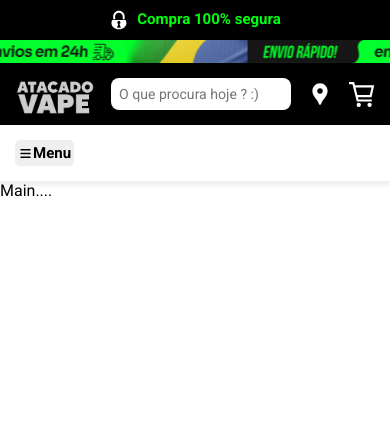
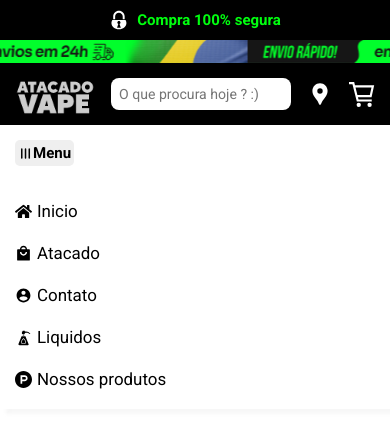
Before and after one commit to Arthursouzafut22/vape-shop, a React (Vite) app: page / in a window 390 px wide. Shown: the top 426 px of the page. Built offline with nearby package versions, Linux system fonts and the light colour scheme.

Commit message:
added accessibility to the mobile menu

```diff
--- a/src/Components/Header/Styles.ts
+++ b/src/Components/Header/Styles.ts
@@ -1,4 +1,4 @@
-import { styled, keyframes } from "styled-components";
+import { styled, keyframes, css } from "styled-components";
 
 const key = keyframes`
   from{
@@ -9,13 +9,17 @@
 }
 `;
 
+const flexItem = css`
+  display: flex;
+  align-items: center;
+`;
+
 export const Header = styled.header`
   max-width: 100%;
 `;
 
 export const DivPay = styled.div`
-  display: flex;
-  align-content: center;
+  ${flexItem};
   justify-content: center;
   gap: 0.5rem;
   background-color: #000000;
@@ -33,8 +37,7 @@
 `;
 
 export const WrapperBanner = styled.div`
-  display: flex;
-  align-items: center;
+  ${flexItem};
   animation: ${key} 15s linear infinite;
 
   img {
--- a/src/Components/LogoSearchCart/Styles.ts
+++ b/src/Components/LogoSearchCart/Styles.ts
@@ -9,7 +9,7 @@
   display: flex;
   align-items: center;
   justify-content: space-between;
-  gap: ${({ mobile }) => (mobile ? "16px" : "50px")};
+  gap: ${({ mobile }) => (mobile ? "1rem" : "3.13rem")};
   max-width: 1200px;
   margin: 0 auto;
 
@@ -27,8 +27,8 @@
 
     div {
       display: flex;
+      align-items: start;
       flex-direction: column;
-      align-items: start;
 
       P {
         font-size: 0.88rem;
--- a/src/Components/Nav/Styles.ts
+++ b/src/Components/Nav/Styles.ts
@@ -1,6 +1,11 @@
-import { styled } from "styled-components";
+import { css, styled } from "styled-components";
 import { PropsNav } from "./NavComponent";
 import { getAnimation } from "./animationNav";
+
+const flexItem = css`
+  display: flex;
+  align-items: center;
+`;
 
 export const Nav = styled.nav`
   padding: 0.94rem;
@@ -14,15 +19,21 @@
   flex-direction: ${({ mobile }) => (mobile ? "column" : "row")};
   gap: 1.38rem;
   max-width: 1200px;
-  padding-block: 0.31rem;
+  padding-block: ${({ mobile }) => (mobile ? "20px" : "0.31rem")};
+  padding-inline: ${({ mobile }) => mobile && "0.94rem"};
   margin: ${({ mobile }) => (mobile ? "15px auto auto" : "0 auto")};
-  ${({ activeMenu, mobile }) => getAnimation(activeMenu, mobile)}
+  ${({ activeMenu, mobile }) => getAnimation(activeMenu, mobile)};
+  position: ${({ mobile }) => (mobile ? "absolute" : "initial")};
+  box-shadow: ${({ mobile }) =>
+    mobile && "6px 5px 3px 0px rgba(204, 204, 204, 0.17)"};
+  background-color: #ffffff;
+  width: ${({ mobile }) => mobile && "100%"};
   z-index: 20;
+  left: ${({ mobile }) => mobile && "0%"};
 
   a {
     font-size: 1.06rem;
-    display: flex;
-    align-items: center;
+    ${flexItem};
     gap: 0.31rem;
     color: #000000;
   }
@@ -30,8 +41,7 @@
 export const ButtonMobile = styled.button`
   font-size: 0.94rem;
   font-weight: 600;
-  display: flex;
-  align-items: center;
+  ${flexItem};
   padding: 0.25rem 0.19rem;
   border-radius: 0.31rem;
   border: none;
--- a/src/Components/Nav/TheNav.tsx
+++ b/src/Components/Nav/TheNav.tsx
@@ -5,14 +5,17 @@
 import { HiMenu } from "react-icons/hi";
 
 const Nav: React.FC = () => {
-  const [activeMenu, setActiveMenu] = useState(false);
+  const [activeMenu, setActiveMenu] = useState(true);
   const { mobile } = UseMedia("(max-width:1129px)");
 
   return (
     <>
-      <S.Nav>
+      <S.Nav role="navigation">
         {mobile && (
-          <S.ButtonMobile onTouchStart={() => setActiveMenu(!activeMenu)}>
+          <S.ButtonMobile
+            onTouchStart={() => setActiveMenu(!activeMenu)}
+            aria-label="menu"
+          >
             <HiMenu
               style={{
                 transform: activeMenu ? "rotate(810deg)" : "rotate(360deg)",
```
